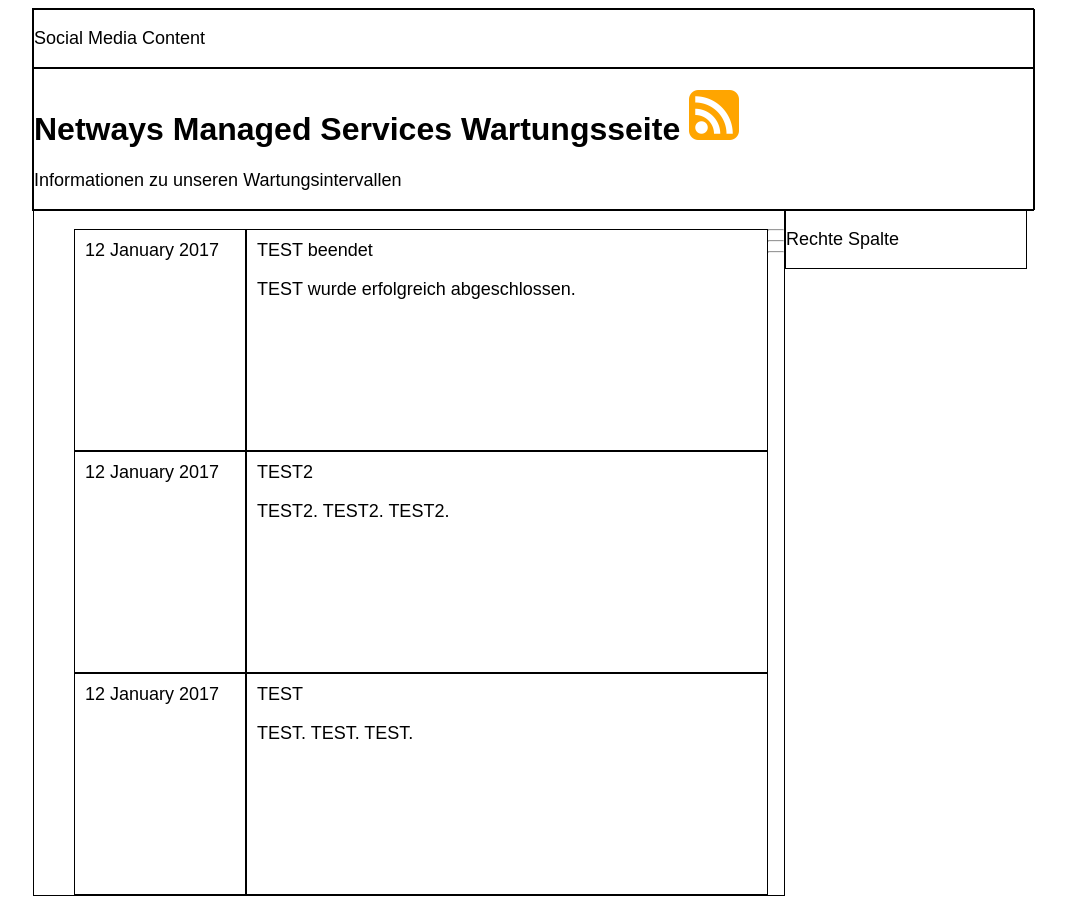
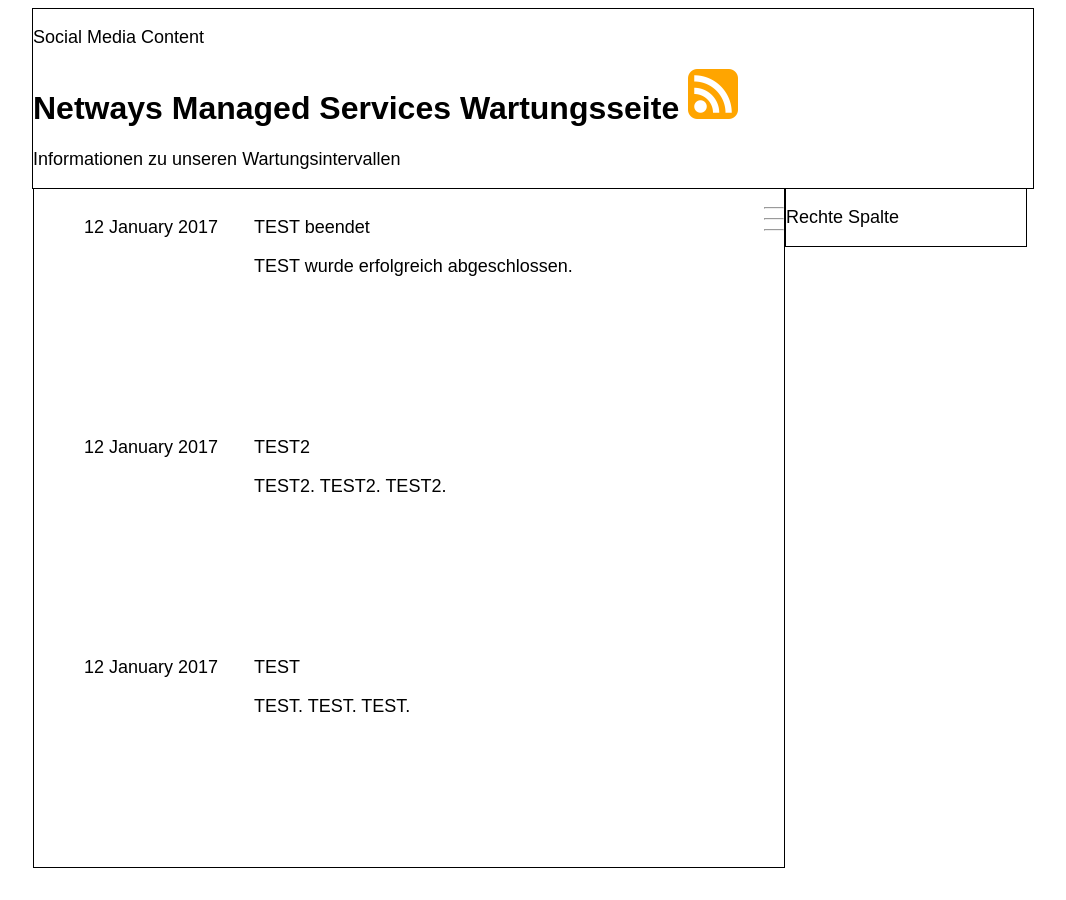
Before and after one commit to Storagegirl/storagegirl.github.io, a Jekyll site: the page built from index.html, in a window 1280 px wide. Shown: the whole page, without its empty margins (107-1173 px from the left). Built offline with Jekyll 4.4.1, drawn with Linux system fonts in a browser that asks for light colours.

Commit message:
Update main.css

```diff
--- a/css/main.css
+++ b/css/main.css
@@ -31,13 +31,11 @@
 .boxsocial {
     margin: auto;
     width: 100%;
-    border: 1px solid black;
 }
 
 .boxheader {
     margin: auto;
     width: 100%;
-    border: 1px solid black;
 }
 
 .boxdate {
@@ -46,7 +44,6 @@
     padding: 10px;
     width: 150px;
     height: 200px;
-    border: 1px solid black;
 }
 
 .boxtitlecontent {
@@ -55,5 +52,4 @@
     padding: 10px;
     width: 500px;
     height: 200px;
-    border: 1px solid black;
 }
```
